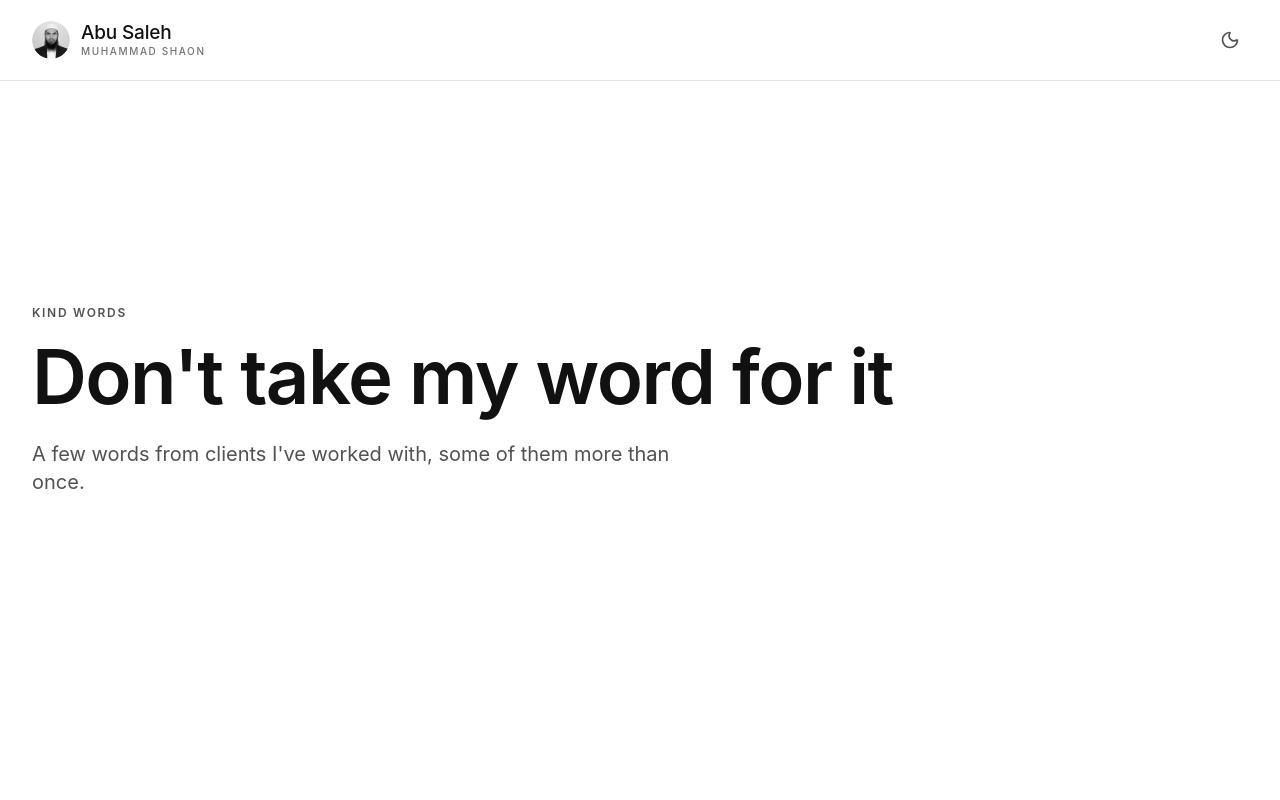
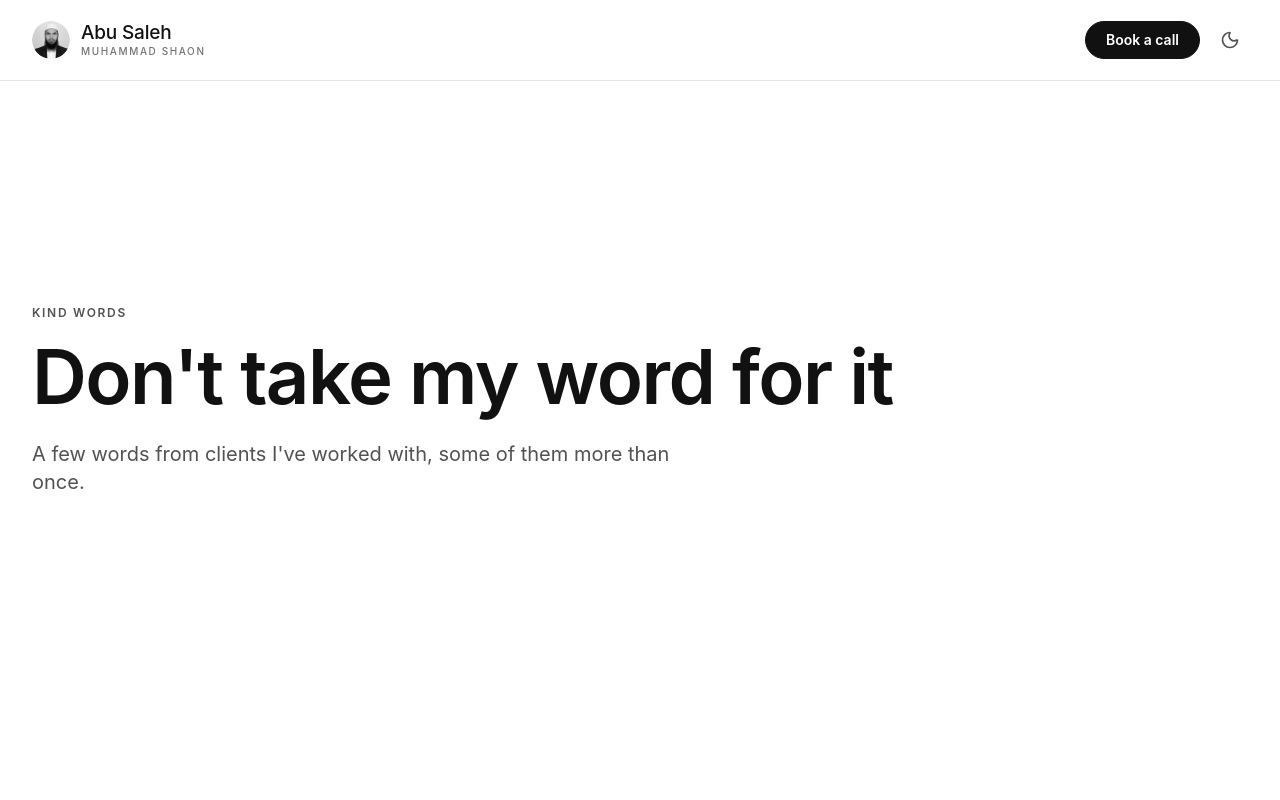
Before and after one commit to asmshaon/landing-app, a Next.js app: page /testimonials in a window 1280 px wide. Shown: the top 800 px of the page. Built offline with nearby package versions, Linux system fonts and the light colour scheme.

Commit message:
Book a call button added

```diff
--- a/app/case-studies/page.tsx
+++ b/app/case-studies/page.tsx
@@ -145,7 +145,7 @@ export default function CaseStudiesPage() {
               href="/book-a-call"
               className="btn-primary mt-10 inline-flex items-center gap-2 rounded-full px-8 py-4 text-lg font-semibold"
             >
-              Let&apos;s talk
+              Book a call
               <ArrowRight className="w-5 h-5" aria-hidden="true" />
             </Link>
           </Reveal>
--- a/app/components/Navbar.tsx
+++ b/app/components/Navbar.tsx
@@ -5,6 +5,7 @@ import { useTheme } from "next-themes";
 import { Sun, Moon } from "lucide-react";
 import Image from "next/image";
 import Link from "next/link";
+import { usePathname } from "next/navigation";
 
 function ThemeToggle() {
   const { theme, setTheme } = useTheme();
@@ -35,6 +36,9 @@ function ThemeToggle() {
 }
 
 export function Navbar() {
+  // The booking page is where "Book a call" leads, so the button is hidden there.
+  const onBookingPage = usePathname() === "/book-a-call";
+
   return (
     <nav className="fixed top-0 left-0 right-0 z-50 bg-white/85 dark:bg-dark-900/85 backdrop-blur-xl border-b border-slate-200 dark:border-dark-600">
       <div className="max-w-7xl mx-auto px-4 sm:px-6 lg:px-8">
@@ -64,7 +68,15 @@ export function Navbar() {
           </Link>
 
           {/* Right Side */}
-          <div className="flex items-center gap-3">
+          <div className="flex items-center gap-1 sm:gap-3">
+            {!onBookingPage && (
+              <Link
+                href="/book-a-call"
+                className="btn-primary inline-flex shrink-0 items-center whitespace-nowrap rounded-full px-3.5 py-2 text-sm font-semibold sm:px-5"
+              >
+                Book a call
+              </Link>
+            )}
             <ThemeToggle />
           </div>
         </div>
--- a/app/sections/Footer.tsx
+++ b/app/sections/Footer.tsx
@@ -19,7 +19,7 @@ export function FooterCTA() {
           href="/book-a-call"
           className="btn-primary mt-10 inline-flex items-center gap-2 rounded-full px-8 py-4 text-lg font-semibold"
         >
-          Let&apos;s talk
+          Book a call
           <ArrowRight className="w-5 h-5" aria-hidden="true" />
         </Link>
       </Reveal>
--- a/app/testimonials/page.tsx
+++ b/app/testimonials/page.tsx
@@ -58,7 +58,7 @@ export default function TestimonialsPage() {
               href="/book-a-call"
               className="btn-primary mt-10 inline-flex items-center gap-2 rounded-full px-8 py-4 text-lg font-semibold"
             >
-              Let&apos;s talk
+              Book a call
               <ArrowRight className="w-5 h-5" aria-hidden="true" />
             </Link>
           </Reveal>
```
Also changed, not shown: 1 other file (tests, documents, lock files or other folders).
